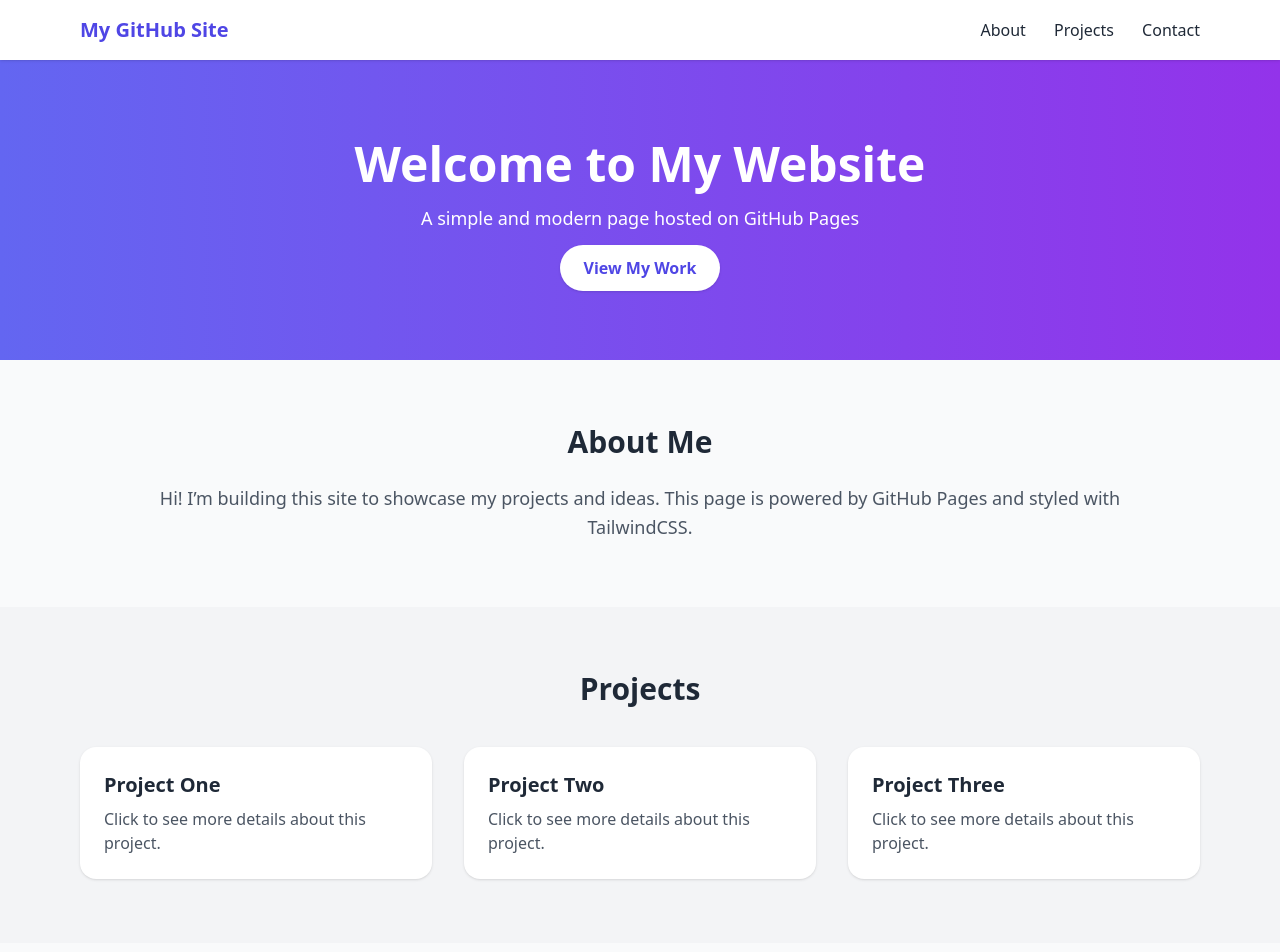
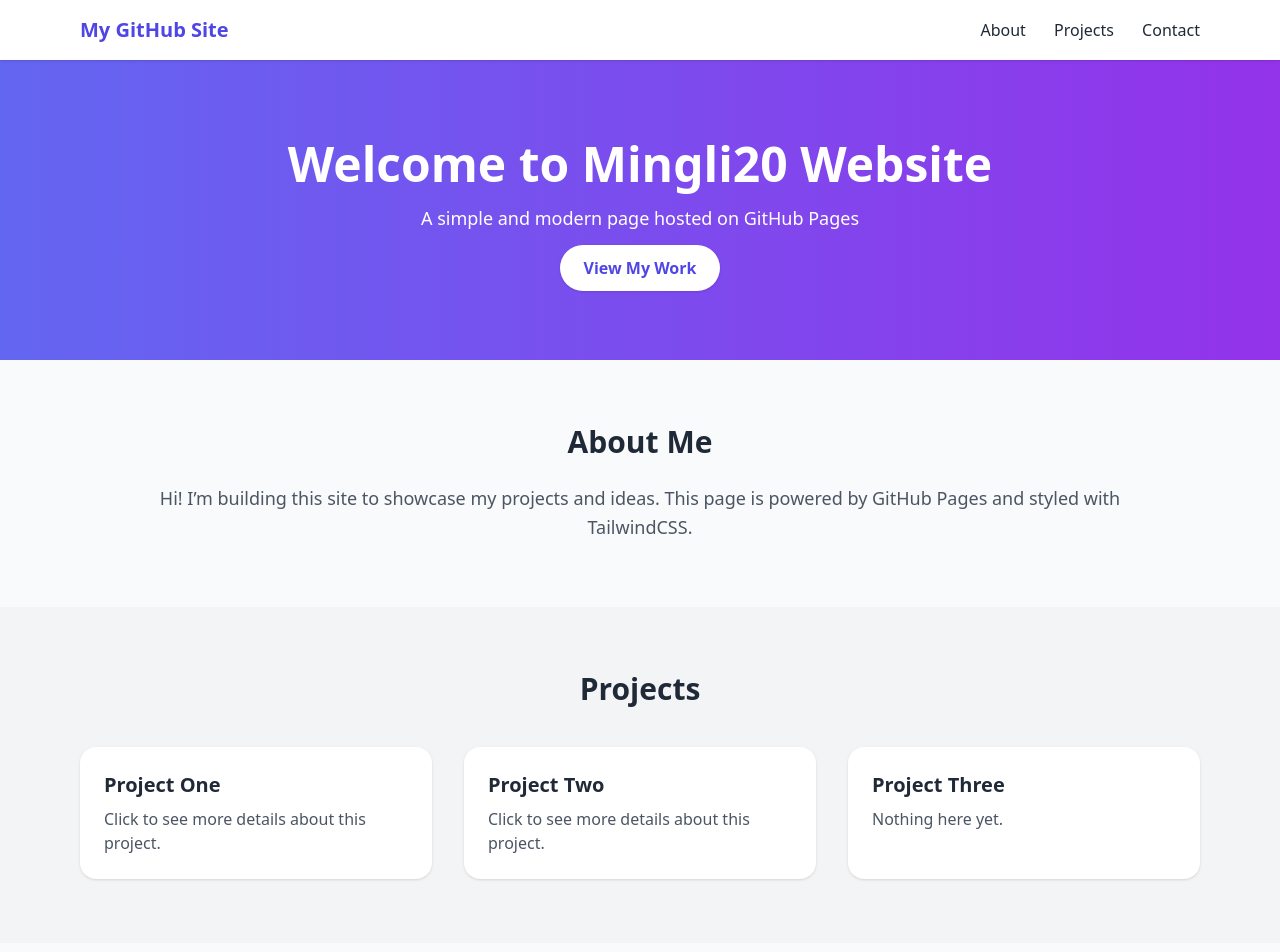
Before and after one commit to Mingli29M/mingli29m.github.io, a plain HTML site: page index.html in a window 1280 px wide. Shown: the top 952 px of the page. Drawn offline with nearby package versions, Linux system fonts and the light colour scheme.

Commit message:
Update index.html

```diff
--- a/index.html
+++ b/index.html
@@ -3,7 +3,7 @@
 <head>
   <meta charset="UTF-8">
   <meta name="viewport" content="width=device-width, initial-scale=1.0">
-  <title>My GitHub Website</title>
+  <title>Mingli29 GitHub Website</title>
   <script src="https://cdn.tailwindcss.com"></script>
 </head>
 <body class="bg-gray-50 text-gray-800 font-sans">
@@ -21,7 +21,7 @@
 
   <!-- Hero Section -->
   <section class="text-center py-20 bg-gradient-to-r from-indigo-500 to-purple-600 text-white">
-    <h2 class="text-4xl md:text-5xl font-bold mb-4">Welcome to My Website</h2>
+    <h2 class="text-4xl md:text-5xl font-bold mb-4">Welcome to Mingli20 Website</h2>
     <p class="text-lg mb-6">A simple and modern page hosted on GitHub Pages</p>
     <a href="#projects" class="bg-white text-indigo-600 px-6 py-3 rounded-full font-semibold shadow hover:bg-gray-100">View My Work</a>
   </section>
@@ -39,22 +39,22 @@
     <div class="max-w-6xl mx-auto px-4">
       <h3 class="text-3xl font-bold mb-10 text-center">Projects</h3>
       <div class="grid md:grid-cols-3 gap-8">
-        <!-- Project One -->
+        <!-- BloonsTDM -->
         <div class="bg-white p-6 rounded-2xl shadow hover:shadow-lg transition cursor-pointer" onclick="openModal('modal1')">
           <h4 class="text-xl font-semibold mb-2">Project One</h4>
           <p class="text-gray-600">Click to see more details about this project.</p>
         </div>
 
-        <!-- Project Two -->
+        <!-- Platformer -->
         <div class="bg-white p-6 rounded-2xl shadow hover:shadow-lg transition cursor-pointer" onclick="openModal('modal2')">
           <h4 class="text-xl font-semibold mb-2">Project Two</h4>
           <p class="text-gray-600">Click to see more details about this project.</p>
         </div>
 
-        <!-- Project Three -->
+        <!-- HMM -->
         <div class="bg-white p-6 rounded-2xl shadow hover:shadow-lg transition cursor-pointer" onclick="openModal('modal3')">
           <h4 class="text-xl font-semibold mb-2">Project Three</h4>
-          <p class="text-gray-600">Click to see more details about this project.</p>
+          <p class="text-gray-600">Nothing here yet.</p>
         </div>
       </div>
     </div>
```
